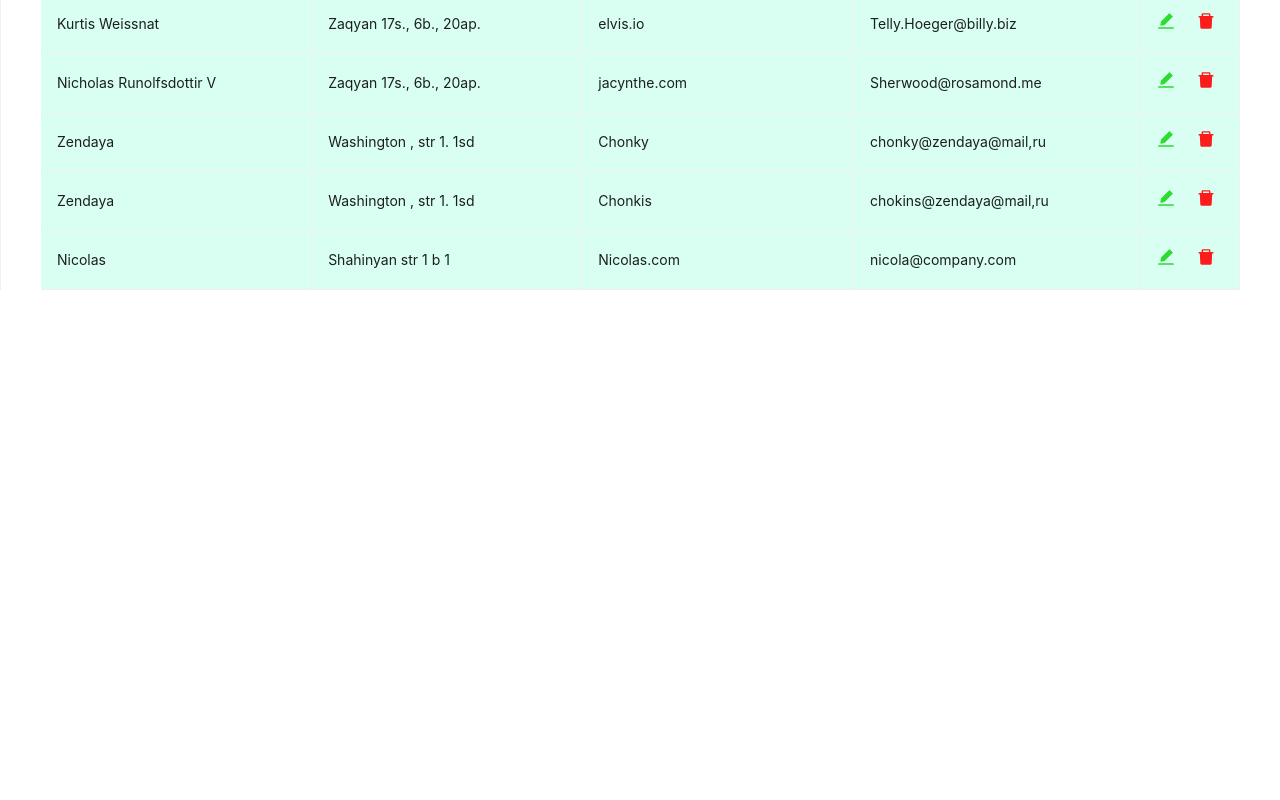
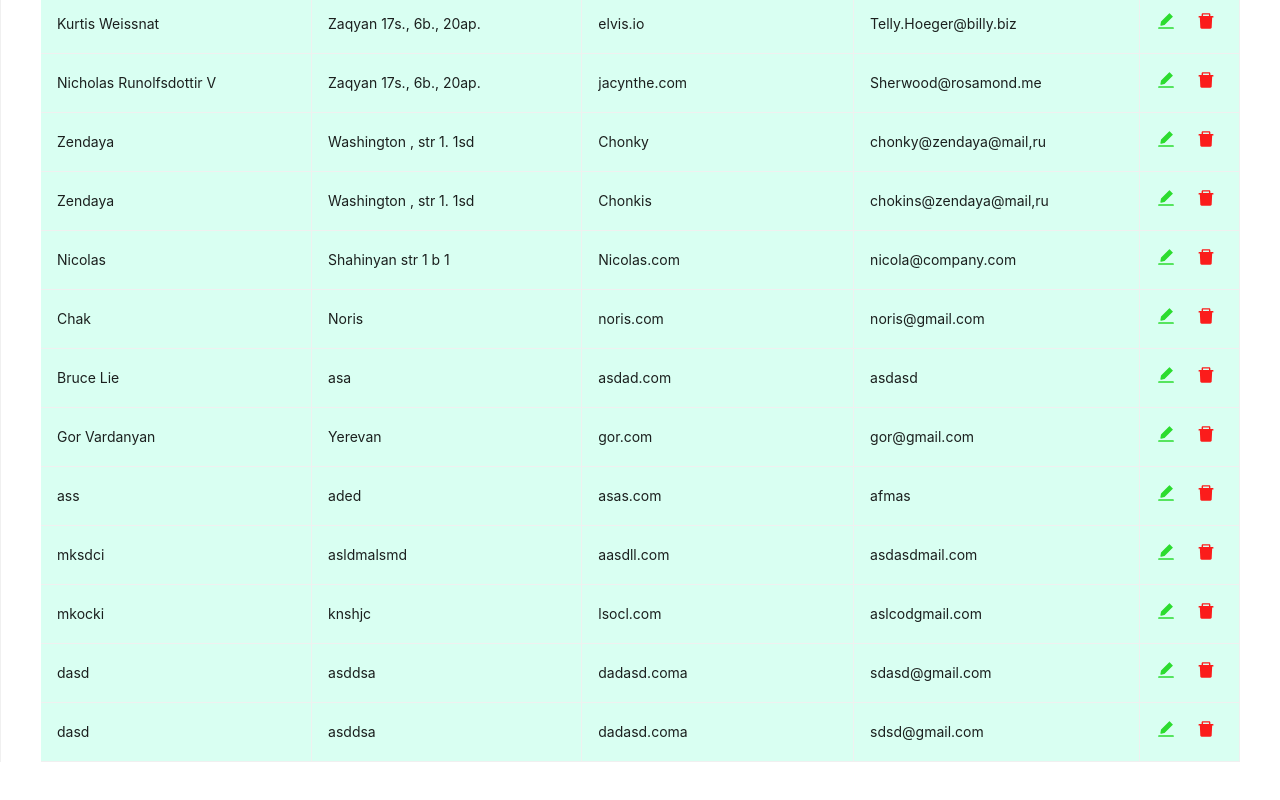
Before and after one commit to Zaven-git/users-ant-design, a React (Create React App) app: page / in a window 1280 px wide. Shown: the part 358-1158 px from the top of the page. Before the commit the page ends 800 px from the top, so only its background shows below. Built offline with nearby package versions, Linux system fonts and the light colour scheme; data requests are answered from the project's data file.

Commit message:
add the seed data in readme file

```diff
--- a/db.json
+++ b/db.json
@@ -4,7 +4,7 @@
       "name": "Ervin Hower",
       "address": "Zaqyan 17s., 5b., 20a. ",
       "website": "anastasia.net",
-      "email": "Shanna@melissa.tv",
+      "email": "Shana@melissa.tv",
       "id": 2
     },
     {
@@ -55,6 +55,62 @@
       "website": "Nicolas.com",
       "email": "nicola@company.com",
       "id": 11
+    },
+    {
+      "name": "Chak",
+      "address": "Noris",
+      "website": "noris.com",
+      "email": "noris@gmail.com",
+      "id": 12
+    },
+    {
+      "name": "Bruce Lie",
+      "address": "asa",
+      "website": "asdad.com",
+      "email": "asdasd",
+      "id": 14
+    },
+    {
+      "name": "Gor Vardanyan",
+      "address": "Yerevan",
+      "website": "gor.com",
+      "email": "gor@gmail.com",
+      "id": 15
+    },
+    {
+      "name": "ass",
+      "address": "aded",
+      "website": "asas.com",
+      "email": "afmas",
+      "id": 16
+    },
+    {
+      "name": "mksdci",
+      "address": "asldmalsmd",
+      "website": "aasdll.com",
+      "email": "asdasdmail.com",
+      "id": 17
+    },
+    {
+      "name": "mkocki",
+      "address": "knshjc",
+      "website": "lsocl.com",
+      "email": "aslcodgmail.com",
+      "id": 19
+    },
+    {
+      "name": "dasd",
+      "address": "asddsa",
+      "website": "dadasd.coma",
+      "email": "sdasd@gmail.com",
+      "id": 20
+    },
+    {
+      "name": "dasd",
+      "address": "asddsa",
+      "website": "dadasd.coma",
+      "email": "sdsd@gmail.com",
+      "id": 21
     }
   ]
 }
--- a/src/components/UserTable.jsx
+++ b/src/components/UserTable.jsx
@@ -24,7 +24,9 @@ export const UserTable = () => {
     let newData = [...data]
     newData.push({ key: 0, ...emptyItem })
     setData(newData)
-    window.scrollTo(0, document.body.scrollHeight);
+    setTimeout(() => {
+      window.scrollTo(0, document.body.scrollHeight);
+    }, 0);
     edit({ key: 0, ...emptyItem })
   };
 
@@ -55,8 +57,15 @@ export const UserTable = () => {
       if (index > -1) {
         const item = newData[index];
         newData.splice(index, 1, { ...item, ...row });
+        if (editingKey !== 0) {
+          await api.updateUser(key, row)
+        } else {
+          let res = await api.addNewUser(row)
+          if (res.status === 200) {
+            newData.push(res.data)
+          }
+        }
         setData(newData);
-        editingKey !== 0 ? api.updateUser(key, row) : api.addNewUser(row)
         await api.getUsers()
         setEditingKey('');
       } else {
```
Also changed, not shown: 1 other file (tests, documents, lock files or other folders).
